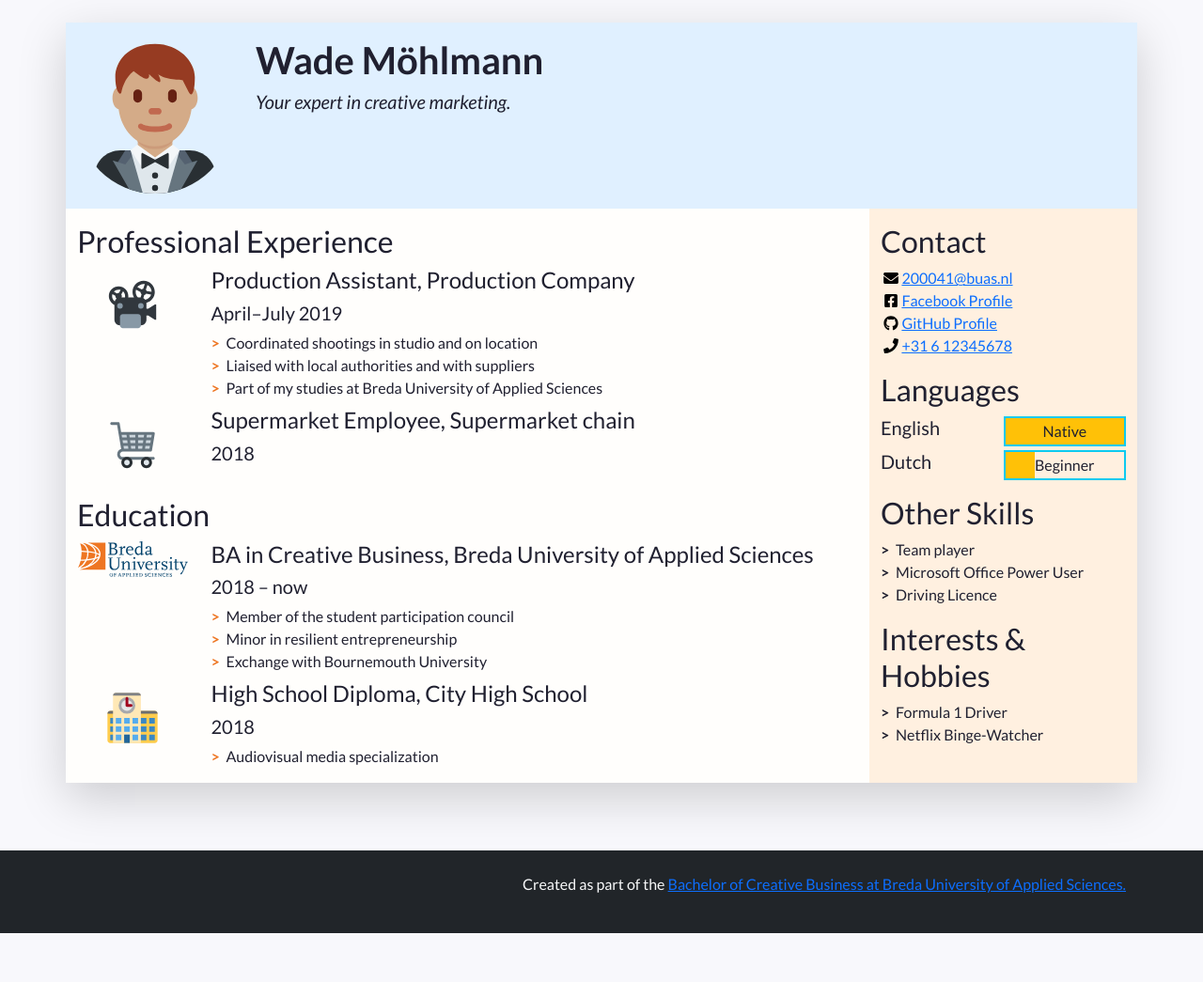
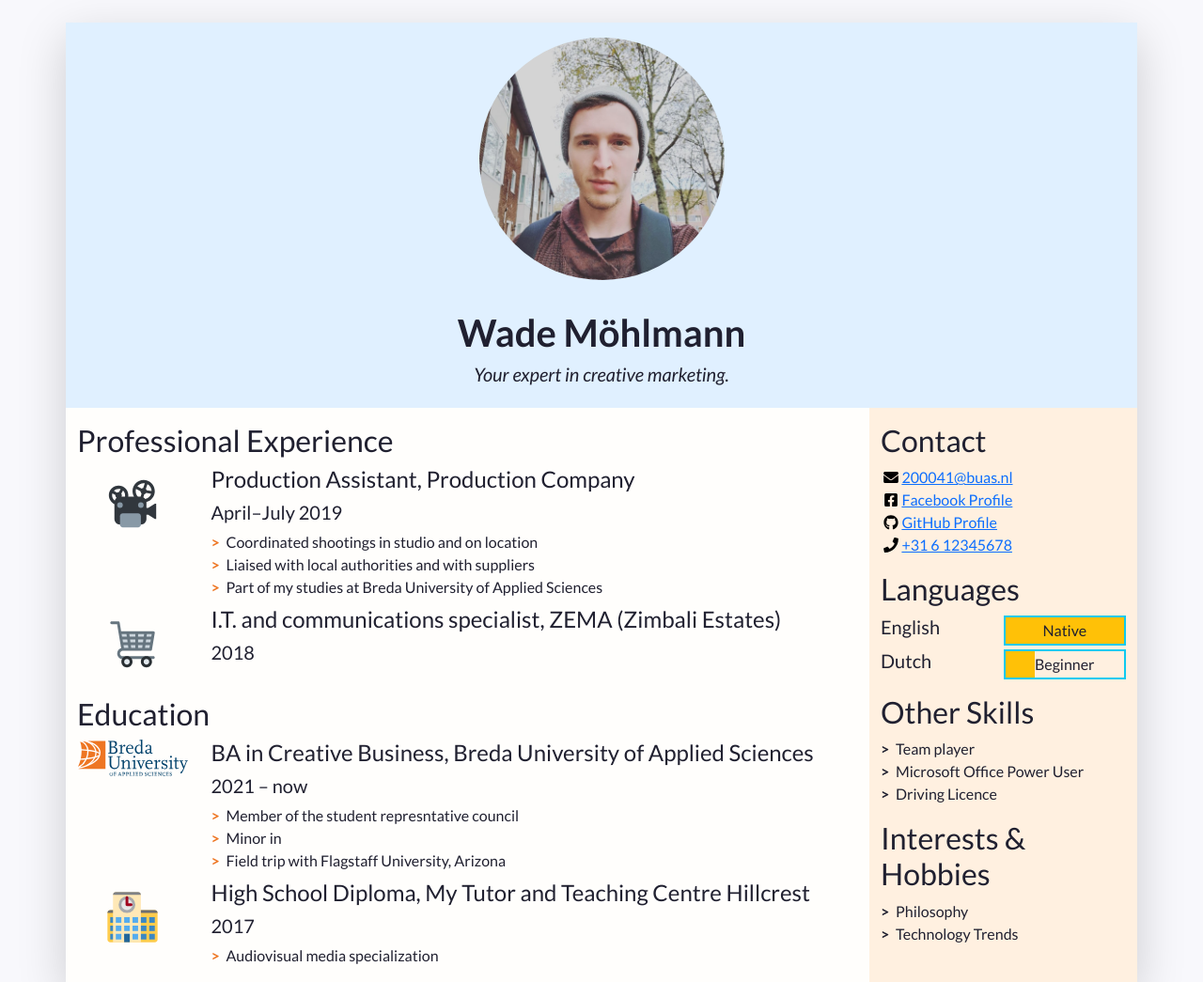
Before and after one commit to Wadelz/WadeCV, a plain HTML site: page index.html in a window 1280 px wide. Shown: the top 1045 px of the page at 94% size. Before the commit the page ends 993 px from the top, so only its background shows below. Drawn offline with nearby package versions, Linux system fonts and the light colour scheme.

Commit message:
Adjusted layout and text centering

```diff
--- a/index.html
+++ b/index.html
@@ -43,19 +43,21 @@
           A container to wrap around the portrait and align it. We use Bootstrap grid columns.
           This constrains the portrait to columns of decreasing sizes
         -->
-        <div class="portrait-container col-5 col-sm-4 col-md-3 col-lg-2">
+        <div class="portrait-container col-5 col-sm-4 col-md-3 col-lg-3">
           <!--
             "w-100" makes sure the image takes the full width of the column it's in
             "rounded-circle" cuts a circle around the image
           -->
-          <img class="w-100 rounded-circle my-3" src="images/portrait.svg" alt="Portrait of Firstname Lastname" width="160">
+          <img class="w-100 rounded-circle my-3" src="images/CV_Portrait.jpg" alt="Portrait of Firstname Lastname" width="1080">
         </div>
         <!--
           A container to wrap around your name and tagline. Full-width at small size, then columns of increasing size.
         -->
-        <div class="col-12 col-sm-8 col-md-9 col-lg-10 my-3 header-content">
+        <div class="col-12 col-sm-8 col-md-9 col-lg-12 my-3 header-content">
+			<center>
           <h1 class="fw-bolder">Wade Möhlmann</h1>
           <h5 class="fst-italic tagline">Your expert in creative marketing.</h5>
+				</center>
         </div>
       </header>
 
@@ -107,7 +109,7 @@
                   <img class="biography-logo mw-100 d-block mx-auto" src="images/employers/trolley.svg" alt="Company logo" width="80">
                 </div>
                 <div class="biography-contents col-9 col-sm-10 col-md-9 col-lg-10">
-                  <h4>Supermarket Employee, Supermarket chain</h4>
+                  <h4>I.T. and communications specialist, ZEMA (Zimbali Estates)</h4>
                   <h5>2018</h5>
                   <!-- This entry doesn't have a list of achievements, but you can copy-paste the one from above -->
                 </div>
@@ -129,12 +131,12 @@
                 </div>
                 <div class="biography-contents col-9 col-sm-10 col-md-9 col-lg-10">
                   <h4>BA in Creative Business, Breda University of Applied Sciences</h4>
-                  <h5>2018&nbsp;&ndash;&nbsp;now</h5>
+                  <h5>2021 –&nbsp;now</h5>
                   <!-- Use the list below to talk about minors, exchanges, extra-curricular activities. -->
                   <ul class="biography-details list-unstyled">
-                    <li>Member of the student participation council</li>
-                    <li>Minor in resilient entrepreneurship</li>
-                    <li id="Toost">Exchange with Bournemouth University</li>
+                    <li>Member of the student represntative council</li>
+                    <li>Minor in</li>
+                    <li id="Toost">Field trip with Flagstaff University, Arizona</li>
                   </ul>
                 </div>
               </li>
@@ -145,8 +147,8 @@
                   <img class="biography-logo mw-100 d-block mx-auto" src="images/schools/school.svg" alt="School logo" width="80">
                 </div>
                 <div class="biography-contents col-9 col-sm-10 col-md-9 col-lg-10">
-                  <h4>High School Diploma, City High School</h4>
-                  <h5>2018</h5>
+                  <h4>High School Diploma, My Tutor and Teaching Centre Hillcrest</h4>
+                  <h5>2017</h5>
                   <ul class="biography-details list-unstyled">
                     <li>Audiovisual media specialization</li>
                   </ul>
@@ -246,8 +248,9 @@
           <section class="my-3 aside-section">
             <h2>Interests &amp; Hobbies</h2>
             <ul class="skill-list list-unstyled">
-              <li class="skill-item">Formula 1 Driver</li>
-              <li class="skill-item">Netflix Binge-Watcher</li>
+              <li class="skill-item">Philosophy&nbsp;</li>
+              <li class="skill-item">Technology Trends</li>
+
             </ul>
           </section>
 
```
Also changed, not shown: images/CV_Portrait.jpg (added).
